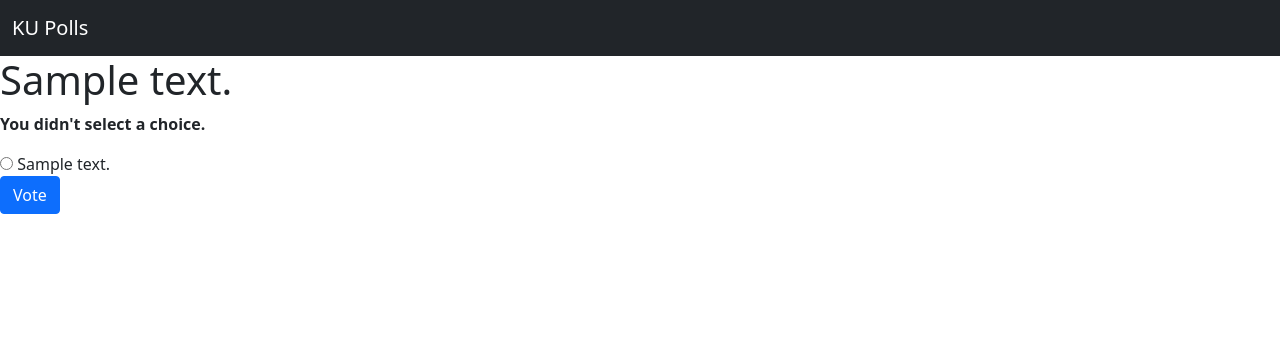
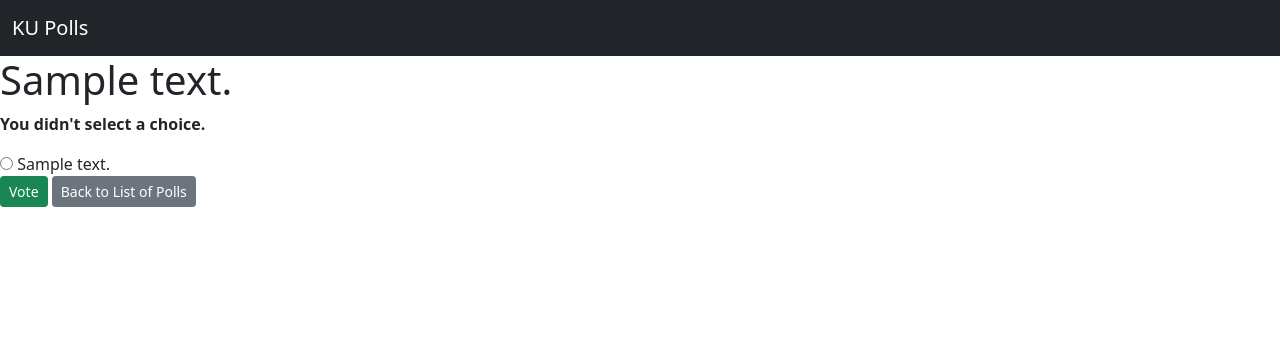
Before and after one commit to HelloYeew/ku-polls, a Django app: page /polls/1/vote/ in a window 1280 px wide. Shown: the top 356 px of the page. Run offline with Django 3.2, Linux system fonts and the light colour scheme; tables that the repository leaves empty hold one stand-in row (values such as "Sample post").

Commit message:
Add a “Back to List of Polls” link on the polls detail page.

```diff
--- a/polls/templates/polls/detail.html
+++ b/polls/templates/polls/detail.html
@@ -12,7 +12,7 @@
     <input type="radio" name="choice" id="choice{{ forloop.counter }}" value="{{ choice.id }}">
     <label for="choice{{ forloop.counter }}">{{ choice.choice_text }}</label><br>
 {% endfor %}
-<input class="btn btn-primary" type="submit" value="Vote">
+<input class="btn btn-success btn-sm" type="submit" value="Vote"> <a class="btn btn-secondary btn-sm" href="{% url 'polls:index' %}" role="button">Back to List of Polls</a>
 </form>
 
 {% endblock %}
```
